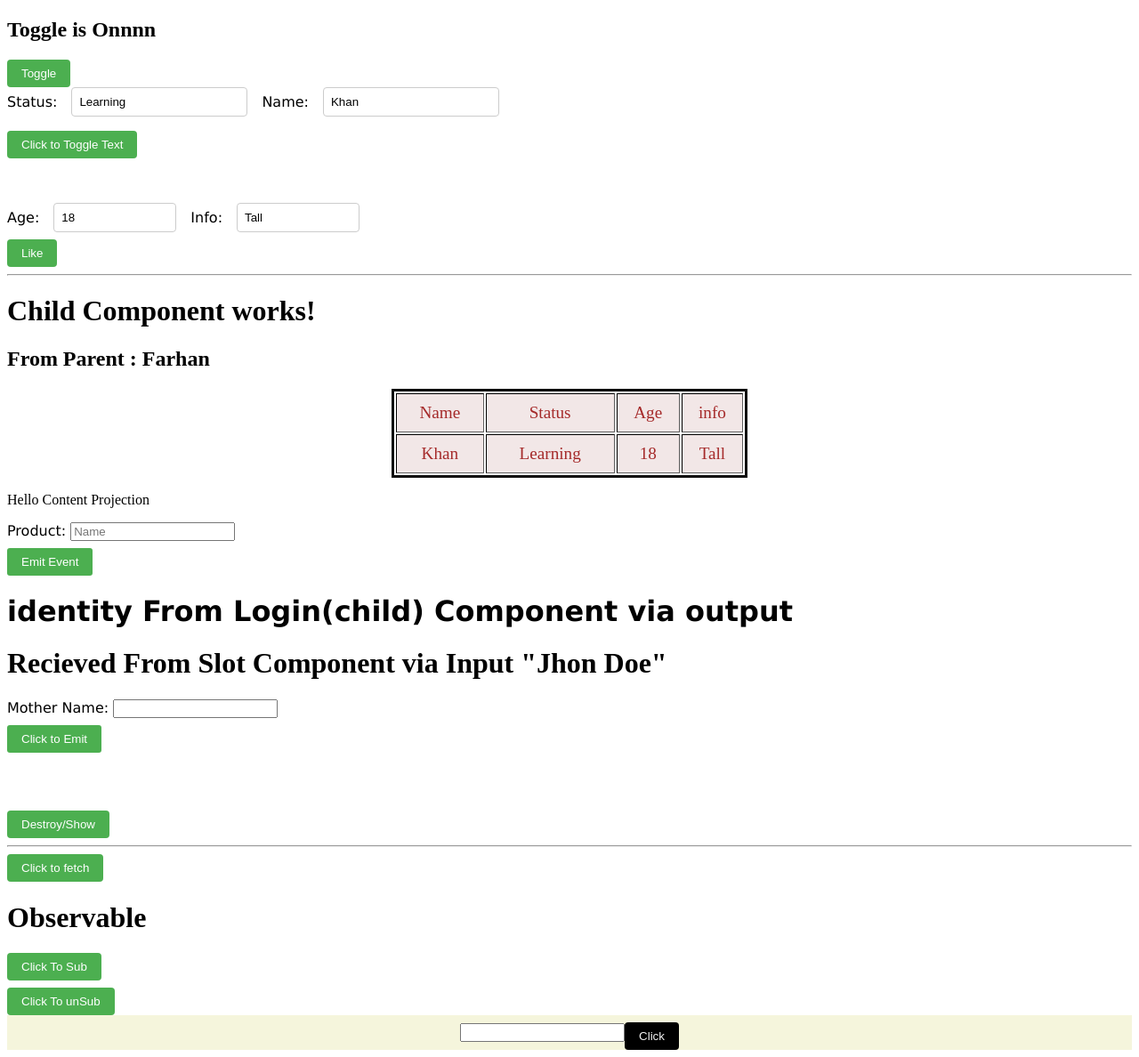
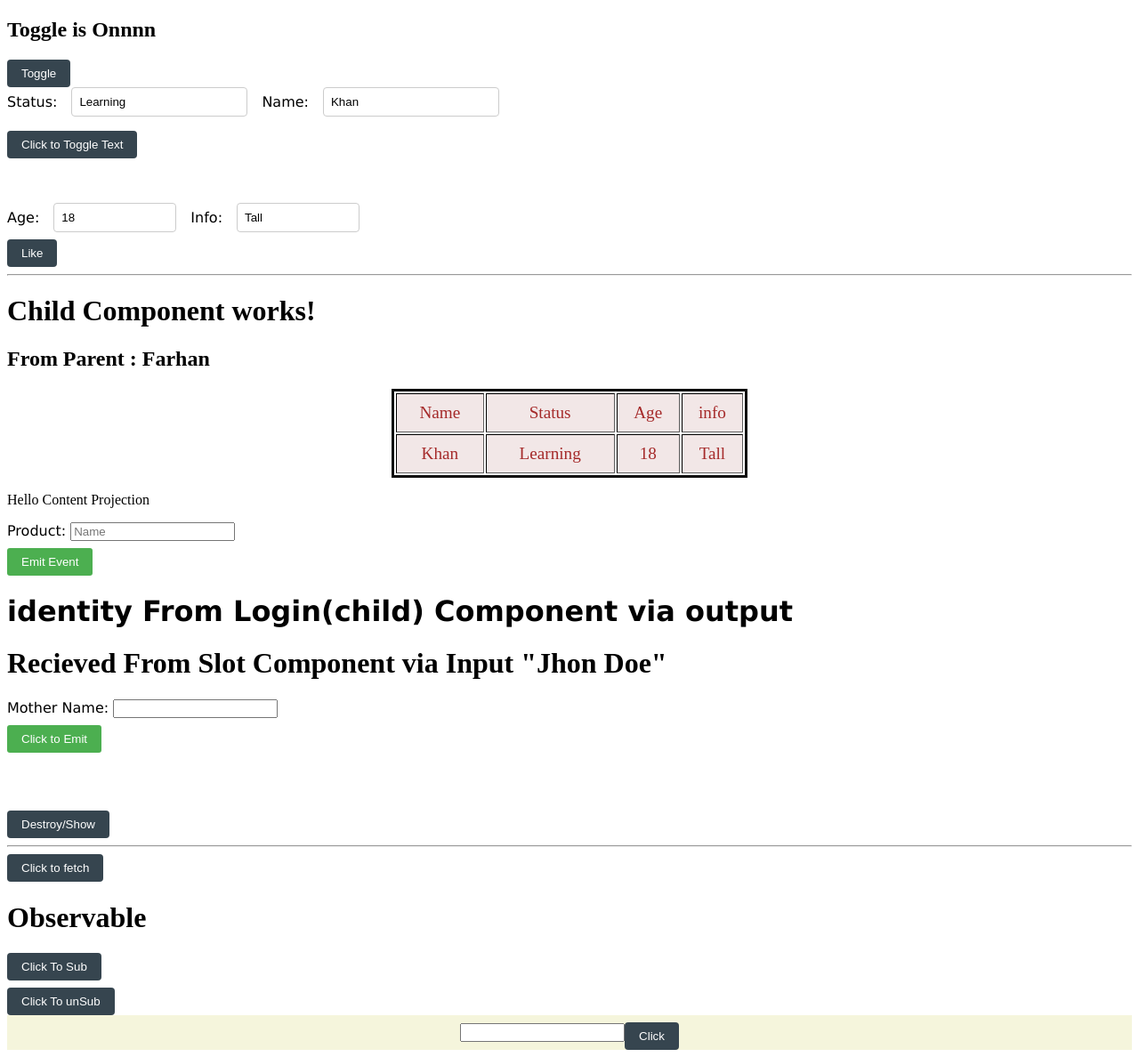
Before and after one commit to farhankhan112233/Angular-Practice-Learning, an Angular app in the folder my-app/: page / in a window 1280 px wide. Shown: the whole page at 89% size. Built offline with nearby package versions, Linux system fonts and the light colour scheme.

Commit message:
Added custom attribute directive to the buttons

```diff
--- /dev/null
+++ b/my-app/src/app/AppComponent/Directives/color.Directive.ts
@@ -0,0 +1,18 @@
+import { Directive, ElementRef, Renderer2 } from '@angular/core';
+
+@Directive({
+  selector: '[elementColor]',
+})
+export class ColorDirective {
+  constructor(private element: ElementRef, private renderer: Renderer2) {}
+  ngOnInit() {
+    //     this.element.nativeElement.style.color = 'white';
+    //     this.element.nativeElement.style.backgroundColor = '#36454F';
+    this.renderer.setStyle(this.element.nativeElement, 'color', 'white');
+    this.renderer.setStyle(
+      this.element.nativeElement,
+      'backgroundColor',
+      '#36454F'
+    );
+  }
+}
--- a/my-app/src/app/AppComponent/app.css
+++ b/my-app/src/app/AppComponent/app.css
@@ -13,9 +13,9 @@
 }
 
 button {
-  padding: 0.5rem 1rem;
-  background-color: #4caf50;
-  color: white;
+  /* padding: 0.5rem 1rem;
+  background-color: #4caf50; */
+  /* color: white; */
   border: none;
   border-radius: 4px;
   cursor: pointer;
--- a/my-app/src/app/AppComponent/app.html
+++ b/my-app/src/app/AppComponent/app.html
@@ -4,7 +4,7 @@
 <ng-template #ngTemplate>
   <h2>Toggle is off</h2>
 </ng-template>
-<button (click)="onToggle()">Toggle</button>
+<button elementColor (click)="onToggle()">Toggle</button>
 
 <div class="head">
   Status:
@@ -12,7 +12,7 @@
   Name:
   <input type="text" [(ngModel)]="info.name" />
 </div>
-<button (click)="show()">Click to Toggle Text</button><br />
+<button elementColor (click)="show()">Click to Toggle Text</button><br />
 
 <div [hidden]="info.display" class="hide">
   <p>Hello Farhan Khan</p>
@@ -25,7 +25,7 @@
 </div>
 
 <h1 *ngIf="sale">{{sale | titlecase}}</h1>
-<button [disabled]="info.age < 18? true : false ">Like</button>
+<button elementColor [disabled]="info.age < 18? true : false ">Like</button>
 <hr />
 <app-single-slot-projection
   *ngIf="toDestroy"
@@ -36,7 +36,7 @@
 >
   <p #temp>Hello Content Projection</p></app-single-slot-projection
 ><br /><br />
-<button (click)="destroy()">Destroy/Show</button>
+<button elementColor (click)="destroy()">Destroy/Show</button>
 <hr />
 
 <div class="product" *ngIf="product()">
@@ -49,12 +49,12 @@
   <p><strong>Price: {{product().price}} </strong></p>
   <p><b>Rating: </b>{{product().rating.rate}}</p>
 </div>
-<button (click)="data()">Click to fetch</button>
+<button elementColor (click)="data()">Click to fetch</button>
 <h1>Observable</h1>
 <div>{{observable()}}</div>
-<button (click)="sub()">Click To Sub</button
-><button (click)="unsub()">Click To unSub</button>
+<button elementColor (click)="sub()">Click To Sub</button
+><button elementColor (click)="unsub()">Click To unSub</button>
 <div class="container">
   <input type="text" #input />
-  <button id="btnn" (click)="edit(input.value)">Click</button>
+  <button elementColor id="btnn" (click)="edit(input.value)">Click</button>
 </div>
--- a/my-app/src/app/AppComponent/app.ts
+++ b/my-app/src/app/AppComponent/app.ts
@@ -6,10 +6,11 @@ import { ApiServiceTs } from '../Services/api.service.ts.js';
 import { Observable } from 'rxjs';
 import { RouterOutlet } from '@angular/router';
 import { Router } from 'express';
+import { ColorDirective } from './Directives/color.Directive.js';
 
 @Component({
   selector: 'app-component',
-  imports: [CommonModule, FormsModule, SingleSlotProjection],
+  imports: [CommonModule, FormsModule, SingleSlotProjection, ColorDirective],
   templateUrl: './app.html',
   styleUrl: './app.css',
 })
```
